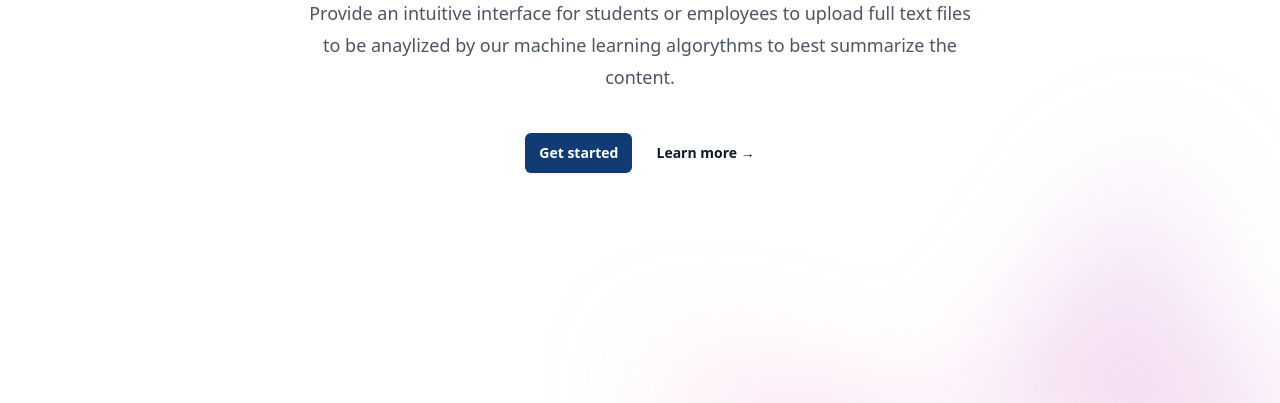
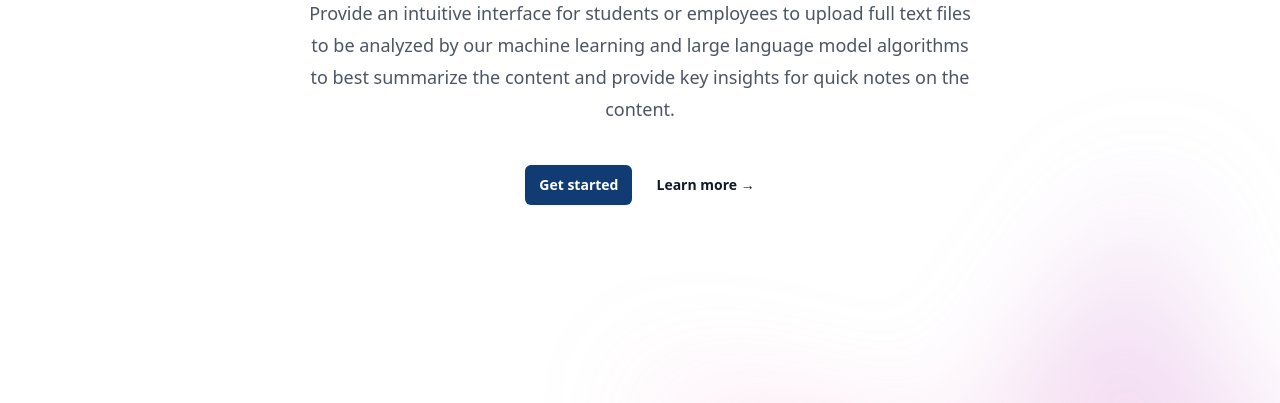
Before and after one commit to TannerSimpson/NotesSimple, a website: page public/index.html in a window 1280 px wide. Shown: the part 697-1100 px from the top of the page. Drawn offline with Linux system fonts and the light colour scheme.

Commit message:
Update index.html
updated the top section tag line

```diff
--- a/public/index.html
+++ b/public/index.html
@@ -91,8 +91,7 @@
         <img src="images/FullLogo_Transparent_NoBuffer.png" alt="logo image">
         <h1 class="text-4xl font-bold tracking-tight text-gray-900 sm:text-6xl">Simplifying and Automating the Creation
           of Notes</h1>
-        <p class="mt-6 text-lg leading-8 text-gray-600">Provide an intuitive interface for students or employees to
-          upload full text files to be anaylized by our machine learning algorythms to best summarize the content.</p>
+        <p class="mt-6 text-lg leading-8 text-gray-600">Provide an intuitive interface for students or employees to upload full text files to be analyzed by our machine learning and large language model algorithms to best summarize the content and provide key insights for quick notes on the content.</p>
         <div class="mt-10 flex items-center justify-center gap-x-6">
           <a href="login.html"
             class="rounded-md bg-custom-color1 px-3.5 py-2.5 text-sm font-semibold text-white shadow-sm hover:bg-indigo-500 focus-visible:outline focus-visible:outline-2 focus-visible:outline-offset-2 focus-visible:outline-indigo-600">Get
```
